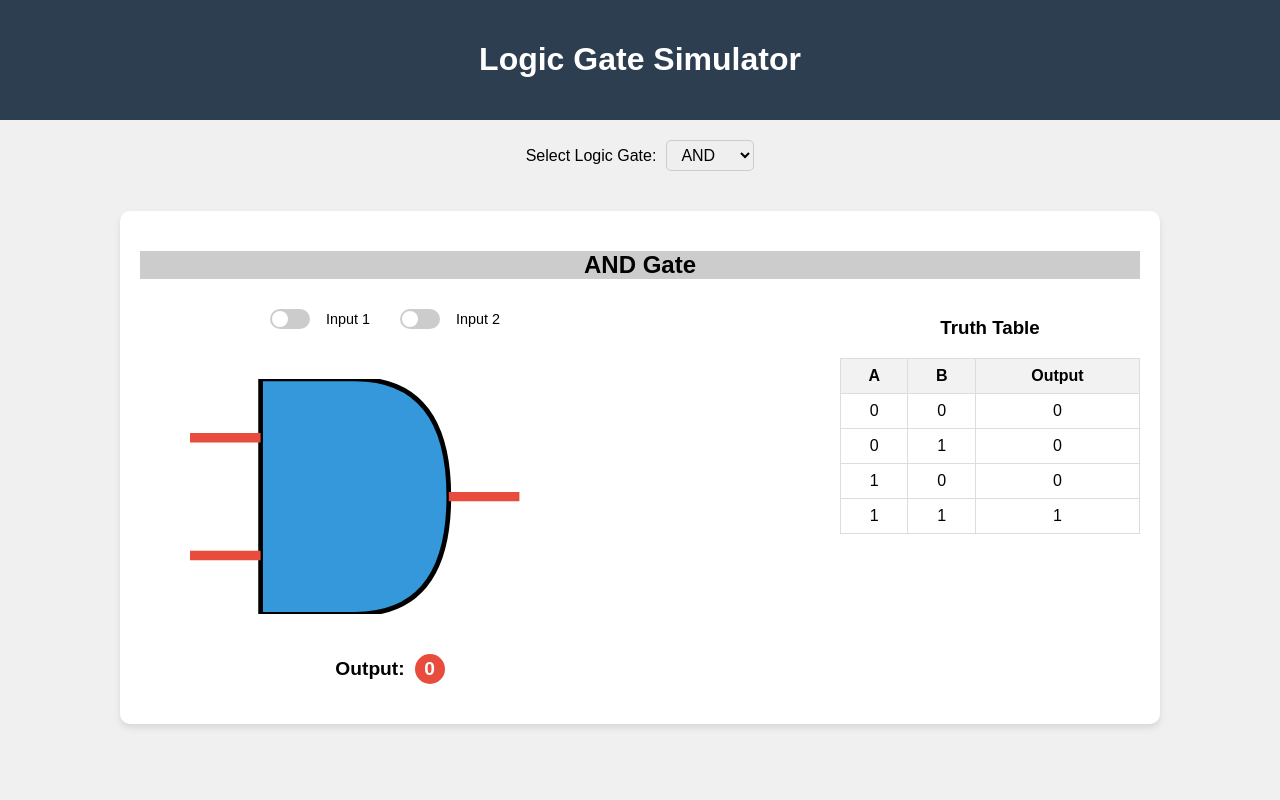
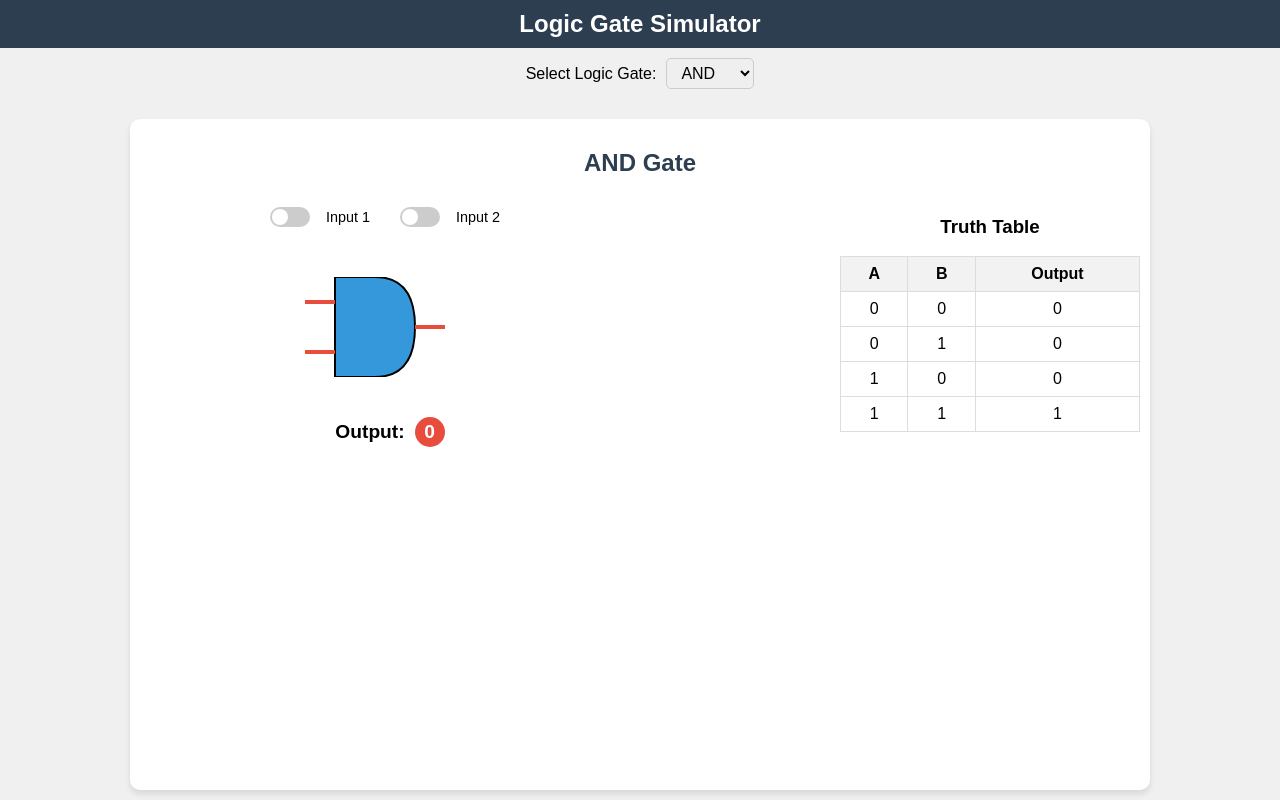
Before and after one commit to swe-robertkibet/logic-gate-simulator, a React (Create React App) app: page / in a window 1280 px wide. Built offline with nearby package versions, Linux system fonts and the light colour scheme.

Commit message:
Update to css

```diff
--- a/src/App.css
+++ b/src/App.css
@@ -1,24 +1,40 @@
+body,
+html {
+  margin: 0;
+  padding: 0;
+  height: 100%;
+  overflow: hidden;
+}
+
 .App {
   text-align: center;
   font-family: Arial, sans-serif;
   background-color: #f0f0f0;
-  min-height: 100vh;
+  height: 100vh;
   display: flex;
   flex-direction: column;
+  overflow: hidden;
 }
 
 .App-header {
   background-color: #2c3e50;
-  padding: 20px;
+  padding: 10px;
   color: white;
+  flex-shrink: 0;
+}
+
+.App-header h1 {
+  margin: 0;
+  font-size: 1.5rem;
 }
 
 main {
   flex-grow: 1;
-  padding: 20px;
   display: flex;
   flex-direction: column;
   align-items: center;
+  overflow-y: auto;
+  padding: 10px;
 }
 
 .logic-gate {
@@ -32,7 +48,7 @@ main {
 }
 
 .logic-gate h2 {
-  background-color: #ccc;
+  color: #2c3e50;
 }
 .gate-content {
   display: flex;
@@ -105,7 +121,11 @@ input:checked + .slider:before {
 }
 
 .gate-visual {
-  margin: 20px 0;
+  flex-grow: 1;
+  display: flex;
+  justify-content: center;
+  align-items: center;
+  max-height: 200px;
 }
 
 .output-display {
@@ -138,7 +158,7 @@ input:checked + .slider:before {
 }
 
 .gate-selector {
-  margin-bottom: 20px;
+  margin-bottom: 10px;
 }
 
 .gate-selector select {
@@ -311,16 +331,17 @@ input:checked + .slider:before {
   margin-bottom: 20px;
 }
 
-/* ... (previous styles remain the same) ... */
-
 .logic-gate {
   background-color: white;
-  margin-top: 20px;
-  padding: 20px;
+  padding: 10px;
   border-radius: 10px;
   box-shadow: 0 4px 6px rgba(0, 0, 0, 0.1);
   width: 100%;
   max-width: 1000px;
+  overflow-y: auto;
+  flex-grow: 1;
+  display: flex;
+  flex-direction: column;
 }
 
 .gate-content {
@@ -328,12 +349,15 @@ input:checked + .slider:before {
   flex-direction: row;
   align-items: flex-start;
   justify-content: space-between;
+  flex-grow: 1;
+  overflow-y: auto;
 }
-
 .gate-interactive {
   flex: 1;
   max-width: 500px;
   margin-right: 20px;
+  display: flex;
+  flex-direction: column;
 }
 
 .gate-visual {
@@ -348,13 +372,14 @@ input:checked + .slider:before {
 }
 
 .gate-visual svg {
-  width: 100%;
-  height: auto;
+  max-width: 100%;
+  max-height: 100%;
 }
 
 .truth-table {
   flex: 1;
   max-width: 300px;
+  overflow-y: auto;
 }
 
 .truth-table table {
@@ -380,7 +405,7 @@ input:checked + .slider:before {
     flex-direction: column;
     align-items: center;
     justify-content: center;
-    min-height: calc(100vh - 100px); /* Adjust based on your header height */
+    min-height: calc(100vh - 100px);
   }
 
   .gate-content {
@@ -392,10 +417,7 @@ input:checked + .slider:before {
   .gate-interactive {
     max-width: 100%;
     margin-right: 0;
-    margin-bottom: 20px;
-    display: flex;
-    flex-direction: column;
-    align-items: center;
+    margin-bottom: 10px;
   }
 
   .truth-table {
@@ -404,8 +426,9 @@ input:checked + .slider:before {
 
   .inputs {
     display: flex;
-    flex-direction: column;
-    align-items: center;
+    justify-content: center;
+    gap: 20px;
+    margin-bottom: 10px;
   }
 
   .input-switch {
@@ -416,5 +439,3 @@ input:checked + .slider:before {
     margin-top: 10px;
   }
 }
-
-/* ... (rest of the styles remain the same) ... */
```
